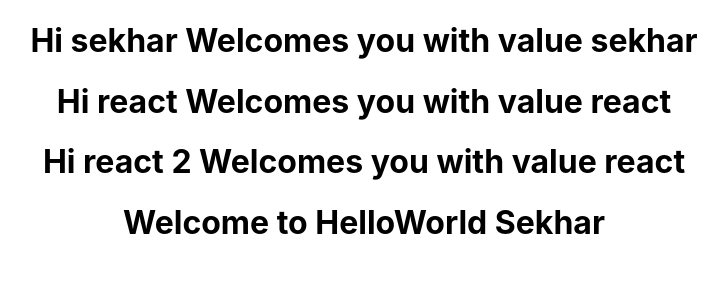
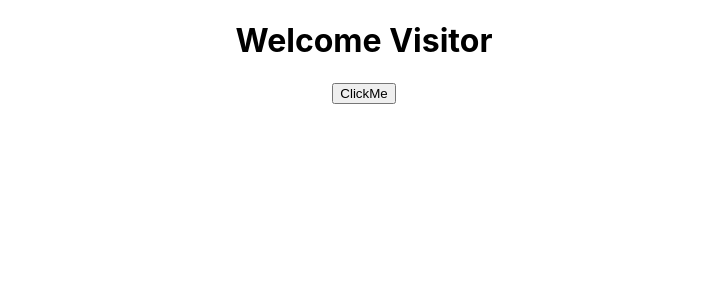
Before and after one commit to sekhar18virat/reactLearning, a React (Create React App) app: page / in a window 1280 px wide. Shown: the top 300 px of the page, without its empty margins (276-1004 px from the left). Built offline with nearby package versions, Linux system fonts and the light colour scheme.

Commit message:
Code for state in react

```diff
--- a/src/App.js
+++ b/src/App.js
@@ -2,13 +2,15 @@
 import './App.css';
 import Greet from './components/Greet.js'
 import Welcome from './components/welcome';
+import Message from './components/message';
 function App() {
   return (
     <div className="App">
-      <Greet name = "sekhar" value = "sekhar"/>
+      <Message />
+      {/* <Greet name = "sekhar" value = "sekhar"/>
       <Greet name = "react" value = "react"/>
       <Greet name = "react 2" value = "react"/>
-      <Welcome name = "Sekhar" value = "classComponent"/>
+      <Welcome name = "Sekhar" value = "classComponent"/> */}
     </div>
   );
 }
--- /dev/null
+++ b/src/components/message.js
@@ -0,0 +1,28 @@
+import React,{Component} from 'react';
+
+class Message extends Component{
+
+    constructor(){
+        super();
+        this.state = {
+            message : "Welcome Visitor"
+        }
+    }
+
+    changeMessageStatus() {
+        this.setState(
+            {message : "You are in"}
+        )
+    }
+
+    render(){
+        return(
+        <div>
+        <h1>{this.state.message}</h1>
+        <button onClick={ () => this.changeMessageStatus()}>ClickMe</button>
+        </div>
+    )
+}
+}
+
+export default Message;
```
